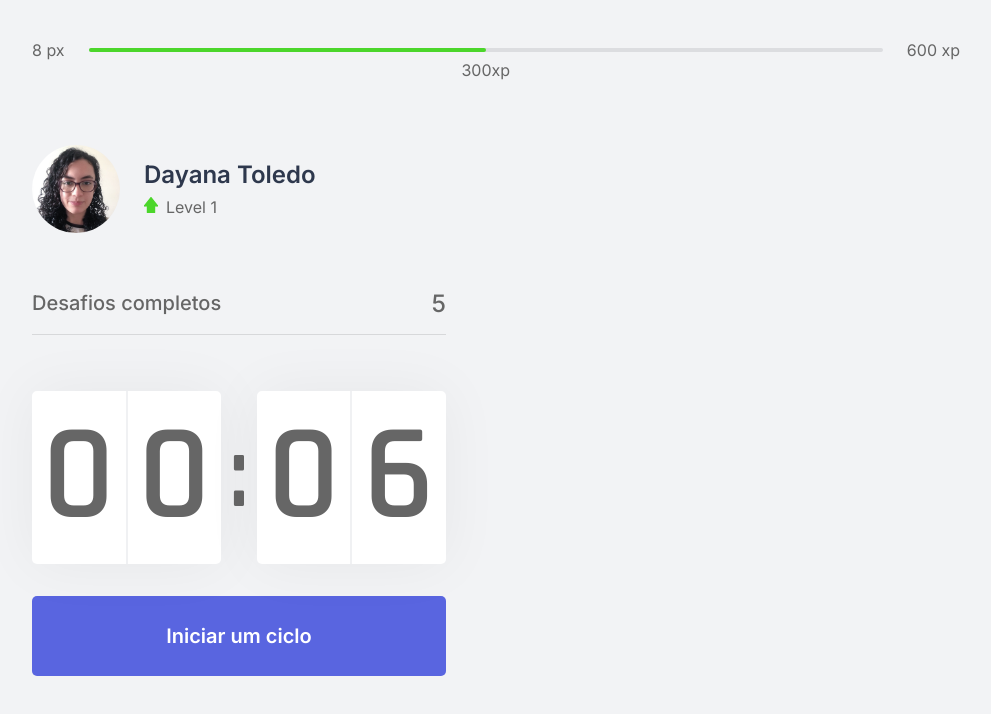
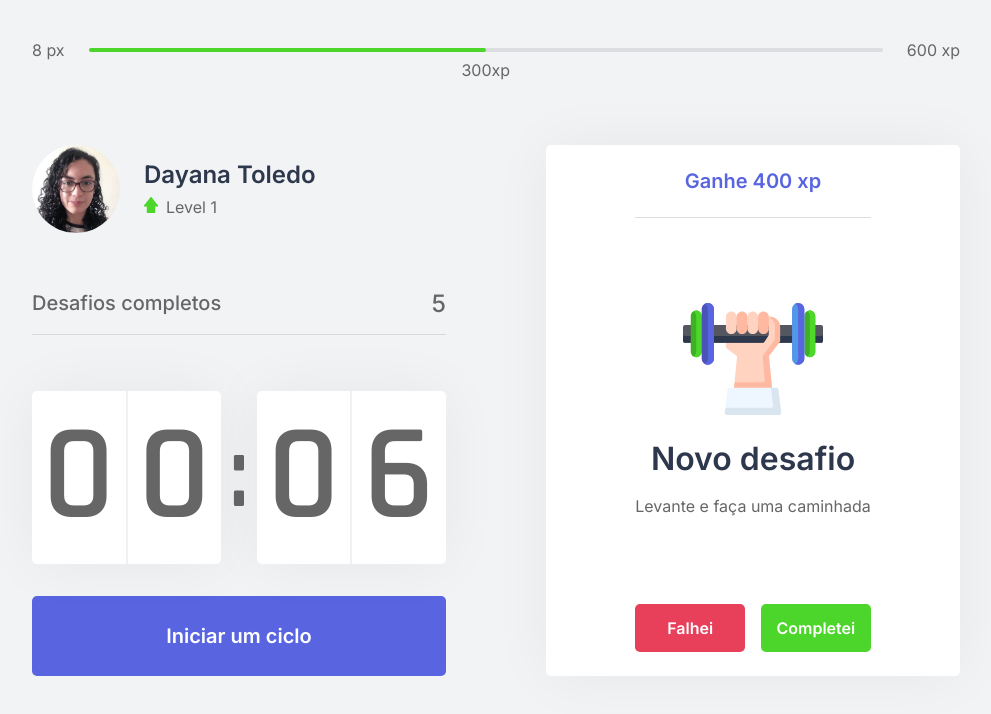
Before and after one commit to DayaToledo/NLW4-React, a Next.js app: page / in a window 1280 px wide. Shown: the top 714 px of the page, without its empty margins (144-1135 px from the left). Built offline with nearby package versions, Linux system fonts and the light colour scheme.

Commit message:
feat: add ChallengeBox component

```diff
--- /dev/null
+++ b/src/components/ChallengeBox.tsx
@@ -0,0 +1,42 @@
+import styles from '../styles/components/ChallengeBox.module.css'
+
+export function ChallengeBox() {
+    const hasActiveChallenge = true;
+
+    return (
+        <div className={styles.challengeBoxContainer}>
+            { hasActiveChallenge ? (
+                <div className={styles.challengeActive}>
+                    <header>Ganhe 400 xp</header>
+                    <main>
+                        <img src="icons/body.svg" alt=""/>
+                        <strong>Novo desafio</strong>
+                        <p>Levante e faça uma caminhada</p>
+                    </main>
+                    <footer>
+                        <button
+                            type="button"
+                            className={styles.challengeFailedButton}
+                        >
+                            Falhei
+                        </button>
+                        <button
+                            type="button"
+                            className={styles.challengeSucceededButton}
+                        >
+                            Completei
+                        </button>
+                    </footer>
+                </div>
+            ) : (
+                <div className={styles.challengeNotActive}>
+                    <strong>Finalize um ciclo para receber um desafio.</strong>
+                    <p>
+                        <img src="icons/level-up.svg" alt="Level Up"/>
+                        Avance de level completando desafios.
+                    </p>
+                </div>
+            )}
+        </div>
+    );
+}
--- a/src/pages/index.tsx
+++ b/src/pages/index.tsx
@@ -1,4 +1,6 @@
 import Head from 'next/head';
+
+import { ChallengeBox } from '../components/ChallengeBox';
 import { CompletedChallenges } from '../components/CompletedChallenges';
 import { Countdown } from '../components/Countdown';
 import { ExperienceBar } from "../components/ExperienceBar";
@@ -21,7 +23,7 @@
           <Countdown/>
         </div>
         <div>
-
+          <ChallengeBox/>
         </div>
       </section>
     </div>
--- /dev/null
+++ b/src/styles/components/ChallengeBox.module.css
@@ -0,0 +1,101 @@
+.challengeBoxContainer {
+    height: 100%;
+    background: var(--white);
+    border-radius: 5px;
+    box-shadow: 0 0 60px rgba(0, 0, 0, 0.05);
+    padding: 1.5rem 2rem;
+    display: flex;
+    flex-direction: column;
+    align-items: center;
+    justify-content: center;
+    text-align: center;
+}
+
+.challengeNotActive {
+    display: flex;
+    flex-direction: column;
+    align-items: center;
+}
+
+.challengeNotActive strong {
+    font-size: 1.5rem;
+    font-weight: 500;
+    line-height: 1.4;
+}
+
+.challengeNotActive p {
+    display: flex;
+    flex-direction: column;
+    align-items: center;
+    line-height: 1.4;
+    max-width: 70%;
+    margin-top: 3rem;
+}
+
+.challengeNotActive p img {
+    margin-bottom: 1rem;
+}
+
+.challengeActive {
+    height: 100%;
+    display: flex;
+    flex-direction: column;
+}
+
+.challengeActive header {
+    color: var(--blue);
+    font-weight: 600;
+    font-size: 1.25rem;
+    padding: 0 2rem 1.5rem;
+    border-bottom: 1px solid var(--gray-line);
+}
+
+.challengeActive main {
+    flex: 1;
+    display: flex;
+    flex-direction: column;
+    align-items: center;
+    justify-content: center;
+}
+
+.challengeActive main strong {
+    font-weight: 600;
+    font-size: 2rem;
+    color: var(--title);
+    margin: 1.5rem 0 1rem
+}
+
+.challengeActive main p {
+    line-height: 1.5;
+}
+
+.challengeActive footer {
+    display: grid;
+    grid-template-columns: 1fr 1fr;
+    gap: 1rem;
+}
+
+.challengeActive footer button {
+    height: 3rem;
+    display: flex;
+    align-items: center;
+    justify-content: center;
+    border: 0;
+    border-radius: 5px;
+    color: var(--white);
+    font-size: 1rem;
+    font-weight: 600;
+    transition: filter 0.2s;
+}
+
+.challengeActive footer button.challengeFailedButton {
+    background: var(--red);
+}
+
+.challengeActive footer button.challengeSucceededButton {
+    background: var(--green);
+}
+
+.challengeActive footer button:hover {
+    filter: brightness(0.9);
+}
```
